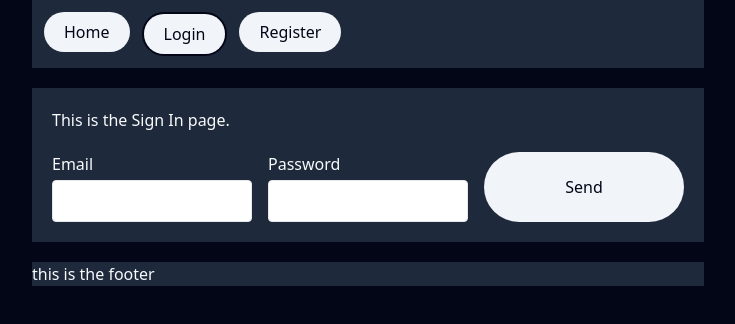
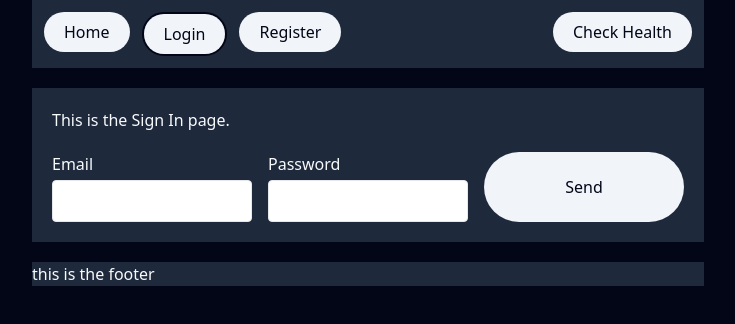
Before and after one commit to Evyats/Evernote-Frontend, a React (Vite) app in the folder frontend-1/: page /sign-in in a window 1280 px wide. Shown: the top 324 px of the page, without its empty margins (272-1007 px from the left). Built offline with nearby package versions, Linux system fonts and the light colour scheme; no server answers.

Commit message:
adding health check with vanila js instead of react query

```diff
--- a/frontend-1/package.json
+++ b/frontend-1/package.json
@@ -10,7 +10,6 @@
     "preview": "vite preview"
   },
   "dependencies": {
-    "@tanstack/react-query": "^5.90.19",
     "react": "^19.2.0",
     "react-dom": "^19.2.0",
     "react-router-dom": "^7.12.0"
--- a/frontend-1/src/Layout.tsx
+++ b/frontend-1/src/Layout.tsx
@@ -1,4 +1,6 @@
-import { NavLink, Outlet } from 'react-router-dom'
+import { useState } from 'react'
+import { data, NavLink, Outlet } from 'react-router-dom'
+
 
 
 
@@ -13,6 +15,56 @@ function PageButton({ pageName, pagePath }: { pageName: string, pagePath: string
 }
 
 
+
+function HealthButton() {
+
+    const [healthData, setHealthData] = useState<{ status: string } | null>(null)
+    const [isLoading, setIsLoading] = useState<boolean>(false)
+    const [errorMessage, setErrorMessage] = useState<string | null>(null)
+
+    const fetchHealth = async () => {
+        const result = await fetch("http://localhost:8123/health")
+        if (!result.ok) {
+            throw new Error("Backend is not reachable")
+        }
+        return result.json() as Promise<{ status: string }>
+    }
+
+    async function handleSubmit() {
+        setIsLoading(true)
+        setErrorMessage(null)
+        try {
+            const data = await fetchHealth()
+            setHealthData(data)
+            console.log(data)
+        } catch (error) {
+            setHealthData(null)
+            setErrorMessage(error instanceof Error ? error.message : "Unknown error")
+        } finally {
+            setIsLoading(false)
+        }
+    }
+
+    return (
+        <div>
+            <button
+                className="rounded-full bg-slate-100 px-5 py-2 text-slate-950 transition hover:bg-white"
+                onClick={handleSubmit}
+                disabled={isLoading}
+            >
+                {
+                    isLoading ? "Loading..."
+                    : errorMessage ? errorMessage
+                    : healthData ? `Health: ${healthData.status}`
+                    : "Check Health"
+                }
+            </button>
+        </div>
+    )
+}
+
+
+
 export default function Layout() {
     return (
         <div className="min-h-screen space-y-5 bg-slate-950 text-slate-50">
@@ -20,6 +72,9 @@ export default function Layout() {
                 <PageButton pageName="Home" pagePath="/" />
                 <PageButton pageName="Login" pagePath="/sign-in" />
                 <PageButton pageName="Register" pagePath="/sign-up" />
+                <div className="ml-auto">
+                    <HealthButton />
+                </div>
             </div>
 
 
--- a/frontend-1/src/main.tsx
+++ b/frontend-1/src/main.tsx
@@ -6,11 +6,6 @@ import Layout from './Layout.tsx';
 import HomePage from './pages/HomePage.tsx';
 import SignInPage from './pages/SignInPage.tsx';
 import SignUpPage from './pages/SignUpPage.tsx';
-import { QueryClient, QueryClientProvider } from '@tanstack/react-query';
-
-
-
-const queryClient = new QueryClient()
 const router = createBrowserRouter([
   {
     element: <Layout />,
@@ -34,9 +29,7 @@ const router = createBrowserRouter([
 
 createRoot(document.getElementById('root')!).render(
   <StrictMode>
-    <QueryClientProvider client={queryClient}>
-      {/* <App /> */}
-      <RouterProvider router={router} />
-    </QueryClientProvider>
+    {/* <App /> */}
+    <RouterProvider router={router} />
   </StrictMode>
 )
--- a/frontend-1/src/pages/SignInPage.tsx
+++ b/frontend-1/src/pages/SignInPage.tsx
@@ -1,4 +1,3 @@
-import { useQuery } from "@tanstack/react-query"
 import { useState } from "react"
 
 
@@ -6,30 +5,35 @@ export default function SignInPage() {
 
   const [emailInput, setEmailInput] = useState<string>("")
   const [passwordInput, setPasswordInput] = useState<string>("")
+  const [healthData, setHealthData] = useState<{ status: string } | null>(null)
+  const [isLoading, setIsLoading] = useState<boolean>(false)
+  const [errorMessage, setErrorMessage] = useState<string | null>(null)
 
 
 
   const fetchHealth = async () => {
-    const result = await fetch("https://localhost:8123/health")
+    const result = await fetch("http://localhost:8123/health")
     if (!result.ok) {
       throw new Error("Backend is not reachable")
     }
     return result.json() as Promise<{ status: string }>
   }
 
-  const { data, isFetching, isError, error, refetch } = useQuery({
-    queryKey: ["health"],
-    queryFn: fetchHealth,
-    retry: 0,
-  })
-
-
-
 
   async function handleSubmit(event: React.FormEvent<HTMLFormElement>) {
     event.preventDefault();
-    refetch()
-    console.log(data)
+    setIsLoading(true)
+    setErrorMessage(null)
+    try {
+      const data = await fetchHealth()
+      setHealthData(data)
+      console.log(data)
+    } catch (error) {
+      setHealthData(null)
+      setErrorMessage(error instanceof Error ? error.message : "Unknown error")
+    } finally {
+      setIsLoading(false)
+    }
   }
 
   return (
@@ -49,9 +53,13 @@ export default function SignInPage() {
           <input className="border p-2 text-slate-950 rounded" type="password" onChange={(e) => setPasswordInput(e.target.value)} />
         </label>
 
-        <button className="rounded-full bg-slate-100 px-5 py-2 text-slate-950 transition hover:bg-white">Send</button>
+        <button className="rounded-full bg-slate-100 px-5 py-2 text-slate-950 transition hover:bg-white" disabled={isLoading}>
+          {isLoading ? "Loading..." : "Send"}
+        </button>
       </form>
 
+      {errorMessage && <div className="text-red-600">{errorMessage}</div>}
+      {healthData && <div className="text-green-700">Health: {healthData.status}</div>}
 
     </div>
   )
```
Also changed, not shown: 1 other file (tests, documents, lock files or other folders).
